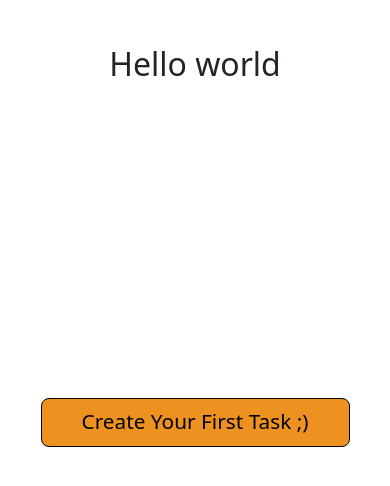
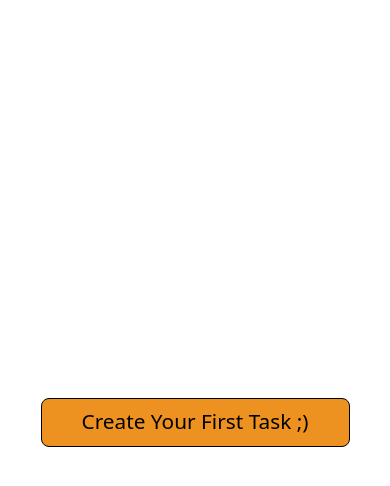
Before and after one commit to Ameendarwan/AI-Bees-Frontend-Test, a React (Create React App) app: page / in a window 390 px wide. Shown: the top 486 px of the page. Built offline with nearby package versions, Linux system fonts and the light colour scheme.

Commit message:
final changes2

```diff
--- a/src/components/Modal/Modal.scss
+++ b/src/components/Modal/Modal.scss
@@ -31,4 +31,7 @@
     align-items: center;
     justify-content: center;
   }
+  @media (max-width: 600px) {
+    width: 98%;
+  }
 }
--- a/src/pages/tasks/Tasks.scss
+++ b/src/pages/tasks/Tasks.scss
@@ -153,8 +153,7 @@
       position: absolute;
       z-index: 92;
       @media (max-width: 600px) {
-        display: block;
-        position: relative;
+        display: none;
       }
     }
     @media (max-width: 600px) {
```
